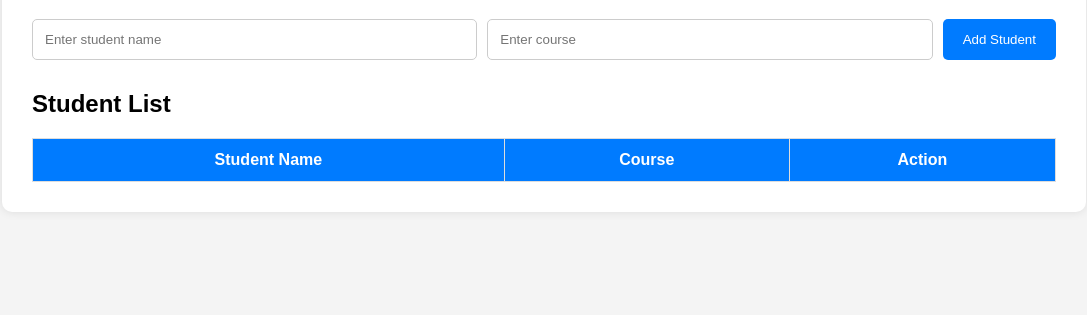
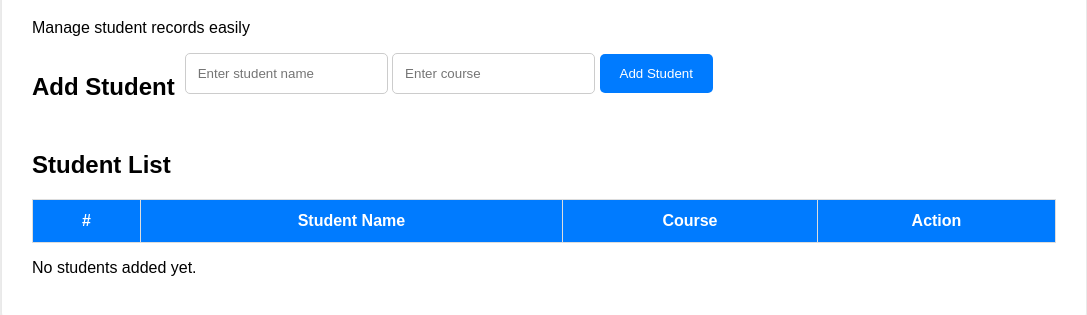
Before and after one commit to SainiCoder41/Student-Management-System, a plain HTML site: page index.html in a window 1280 px wide. Shown: the part 141-456 px from the top of the page, without its empty margins (96-1183 px from the left). Drawn offline with Linux system fonts and the light colour scheme.

Commit message:
Improve index.html

```diff
--- a/index.html
+++ b/index.html
@@ -1,30 +1,67 @@
 <!DOCTYPE html>
+
 <html lang="en">
+
 <head>
     <meta charset="UTF-8">
     <meta name="viewport" content="width=device-width, initial-scale=1.0">
-    <title>Student Management System</title>
 
-    <link rel="stylesheet" href="style.css">
+<title>Student Management System</title>
+
+<link rel="stylesheet" href="style.css">
+
+
 </head>
+
 <body>
 
-    <div class="container">
+<div class="container">
 
+    <!-- Page Header -->
+    <header>
         <h1>Student Management System</h1>
+        <p>Manage student records easily</p>
+    </header>
 
-        <div class="form-section">
-            <input type="text" id="studentName" placeholder="Enter student name">
-            <input type="text" id="studentCourse" placeholder="Enter course">
+    <!-- Add Student Section -->
+    <section class="form-section">
 
-            <button onclick="addStudent()">Add Student</button>
+        <h2>Add Student</h2>
+
+        <div class="input-group">
+
+            <input
+                type="text"
+                id="studentName"
+                placeholder="Enter student name"
+                required
+            >
+
+            <input
+                type="text"
+                id="studentCourse"
+                placeholder="Enter course"
+                required
+            >
+
+            <button onclick="addStudent()">
+                Add Student
+            </button>
+
         </div>
+
+    </section>
+
+    <!-- Student List Section -->
+    <section class="student-section">
 
         <h2>Student List</h2>
 
         <table>
+
             <thead>
                 <tr>
+                    <th>#</th>
                     <th>Student Name</th>
                     <th>Course</th>
                     <th>Action</th>
@@ -32,12 +69,23 @@
             </thead>
 
             <tbody id="studentTable">
+                <!-- Students will be added here using JavaScript -->
             </tbody>
+
         </table>
 
-    </div>
+        <!-- Message shown when there are no students -->
+        <p id="emptyMessage">
+            No students added yet.
+        </p>
 
-    <script src="script.js"></script>
+    </section>
+
+</div>
+
+<!-- JavaScript -->
+<script src="script.js"></script>
 
 </body>
+
 </html>
```
